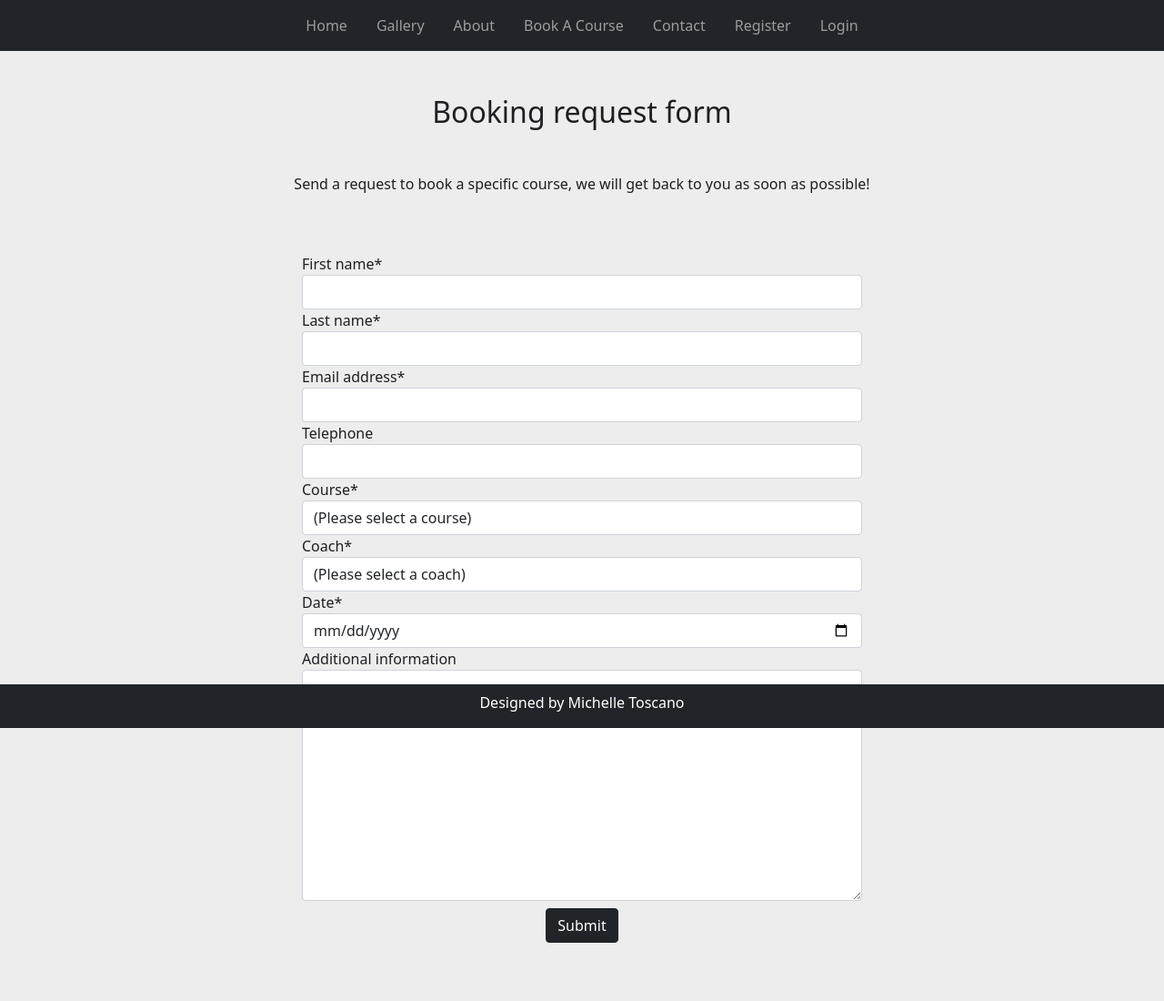
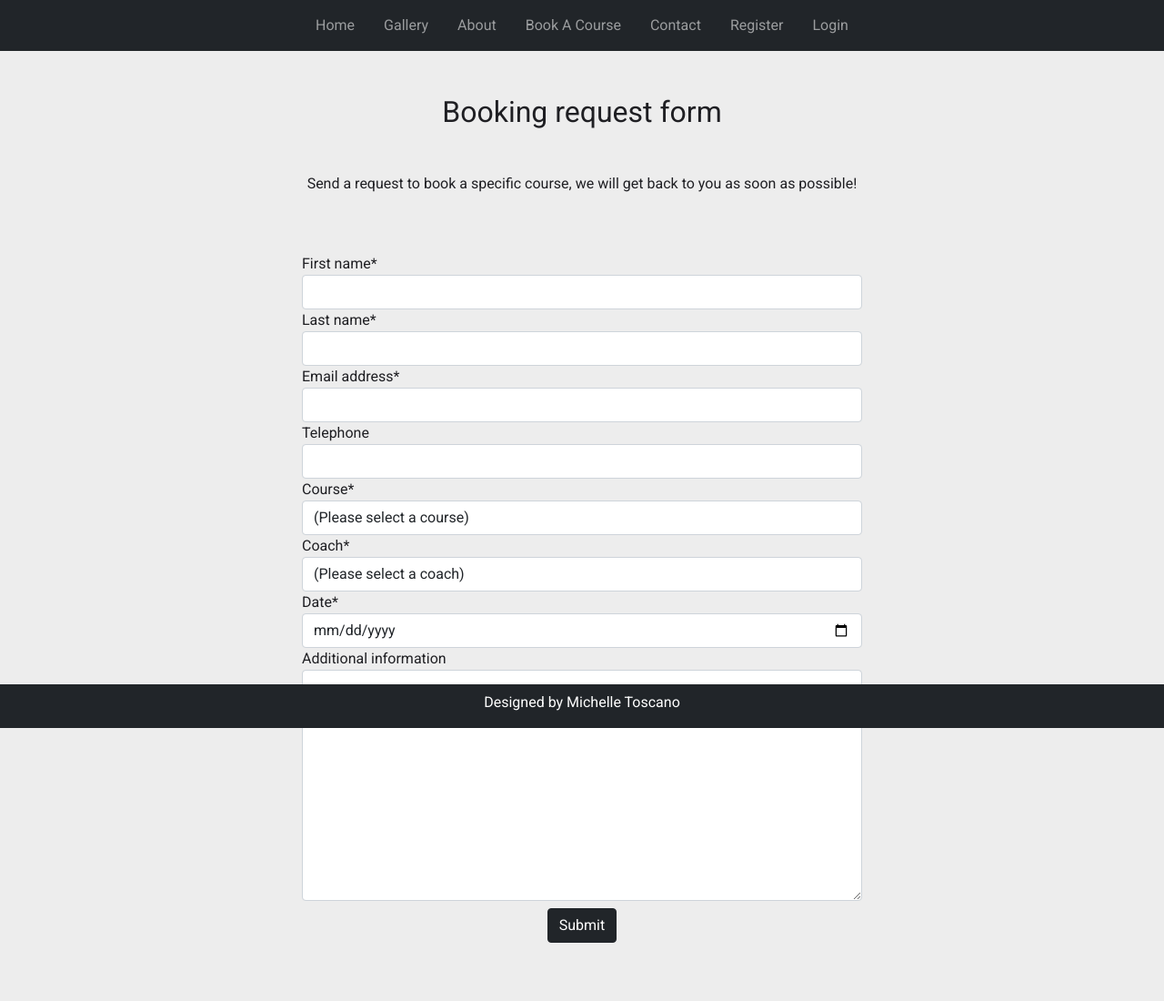
Before and after one commit to Michelle3334/coaching-warriors, a Django app: page /booking/ in a window 1280 px wide. Shown: the whole page at 91% size. Run offline with Django 3.2, Linux system fonts and the light colour scheme; data that the repository does not hold is empty; some libraries are stand-ins or nearby versions.

Commit message:
Add roboto as main font

```diff
--- a/static/css/style.css
+++ b/static/css/style.css
@@ -1,4 +1,7 @@
+@import url('https://fonts.googleapis.com/css2?family=Roboto&display=swap');
+
 body {
+    font-family: Roboto, sans-serif;
     background-color: #EDEDED;
     color: #1F1F23;
 }
```
